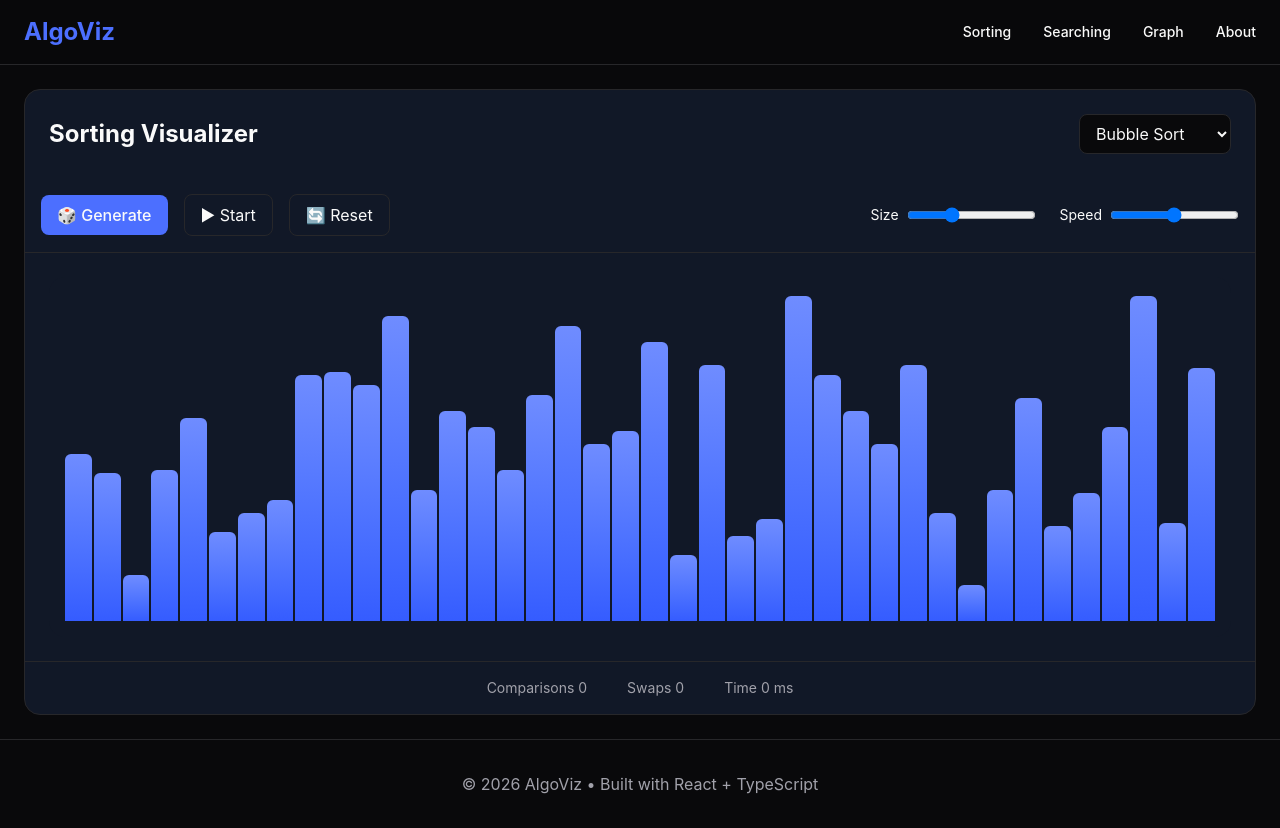
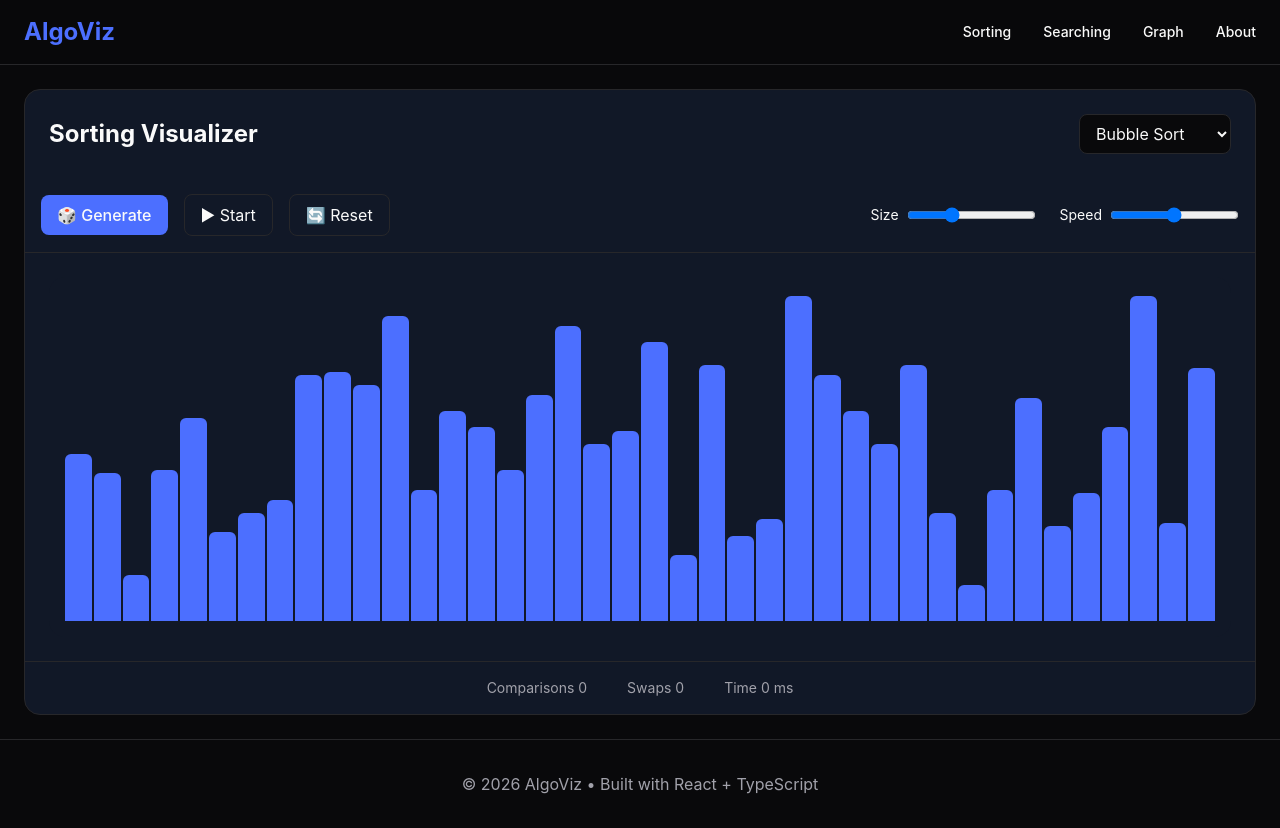
Before and after one commit to Tamajeet7/AlgoViz, a React (Vite) app in the folder frontend/: page /sorting in a window 1280 px wide. Built offline with nearby package versions, Linux system fonts and the light colour scheme.

Commit message:
feat: implement bubble sort animation generator

```diff
--- a/frontend/src/features/sorting/algorithms/bubbleSort.ts
+++ b/frontend/src/features/sorting/algorithms/bubbleSort.ts
@@ -1,9 +1,46 @@
-import type { SortStep } from "../types/sorting";
+import type { ArrayBar, SortStep } from "../types/sorting";
 
-export function bubbleSort(array: number[]): SortStep[] {
+export function bubbleSort(array: ArrayBar[]): SortStep[] {
+  const arr = array.map(bar => ({ ...bar }));
   const steps: SortStep[] = [];
 
-  // Implementation coming next milestone
+  const pushStep = () => {
+    steps.push({
+      array: arr.map(bar => ({ ...bar })),
+    });
+  };
+
+  for (let i = 0; i < arr.length; i++) {
+
+    for (let j = 0; j < arr.length - i - 1; j++) {
+
+      arr.forEach(bar => {
+        if (bar.state !== "sorted") {
+          bar.state = "default";
+        }
+      });
+
+      arr[j].state = "comparing";
+      arr[j + 1].state = "comparing";
+
+      pushStep();
+
+      if (arr[j].value > arr[j + 1].value) {
+
+        arr[j].state = "swapping";
+        arr[j + 1].state = "swapping";
+
+        pushStep();
+
+        [arr[j], arr[j + 1]] = [arr[j + 1], arr[j]];
+      }
+
+      pushStep();
+    }
+
+    arr[arr.length - i - 1].state = "sorted";
+    pushStep();
+  }
 
   return steps;
 }
--- a/frontend/src/features/sorting/components/ArrayBars.tsx
+++ b/frontend/src/features/sorting/components/ArrayBars.tsx
@@ -4,16 +4,34 @@ type Props = {
   array: ArrayBar[];
 };
 
+function getBarColor(state: ArrayBar["state"]) {
+  switch (state) {
+    case "comparing":
+      return "bg-yellow-400";
+
+    case "swapping":
+      return "bg-red-500";
+
+    case "sorted":
+      return "bg-green-500";
+
+    default:
+      return "bg-primary";
+  }
+}
+
 export default function ArrayBars({ array }: Props) {
-  const gap = 2; // px
+  const gap = 2;
   const barWidth = `calc((100% - ${(array.length - 1) * gap}px) / ${array.length})`;
 
   return (
-    <div className="flex h-[45vh] min-h-[260px] max-h-[420px] items-end gap-[2px] rounded-2xl bg-surface p-4 overflow-hidden">
+    <div className="flex h-[45vh] min-h-[260px] max-h-[420px] items-end gap-[2px] overflow-hidden rounded-2xl bg-surface p-4">
       {array.map((bar) => (
         <div
           key={bar.id}
-          className="rounded-t-md bg-gradient-to-t from-[#355CFF] to-[#6F8CFF] transition-all duration-300"
+          className={`${getBarColor(
+            bar.state
+          )} rounded-t-md transition-all duration-150`}
           style={{
             width: barWidth,
             height: `${bar.value}%`,
--- a/frontend/src/features/sorting/types/sorting.ts
+++ b/frontend/src/features/sorting/types/sorting.ts
@@ -1,12 +1,17 @@
+export type BarState =
+  | "default"
+  | "comparing"
+  | "swapping"
+  | "sorted";
+
 export interface ArrayBar {
   id: number;
   value: number;
+  state: BarState;
 }
 
 export interface SortStep {
   array: ArrayBar[];
-  comparing: number[];
-  swapped: number[];
 }
 
 export type SortingAlgorithm =
--- a/frontend/src/features/sorting/utils/generateArray.ts
+++ b/frontend/src/features/sorting/utils/generateArray.ts
@@ -4,5 +4,6 @@ export function generateArray(size: number): ArrayBar[] {
   return Array.from({ length: size }, (_, index) => ({
     id: index,
     value: Math.floor(Math.random() * 90) + 10,
+    state: "default",
   }));
 }
```
